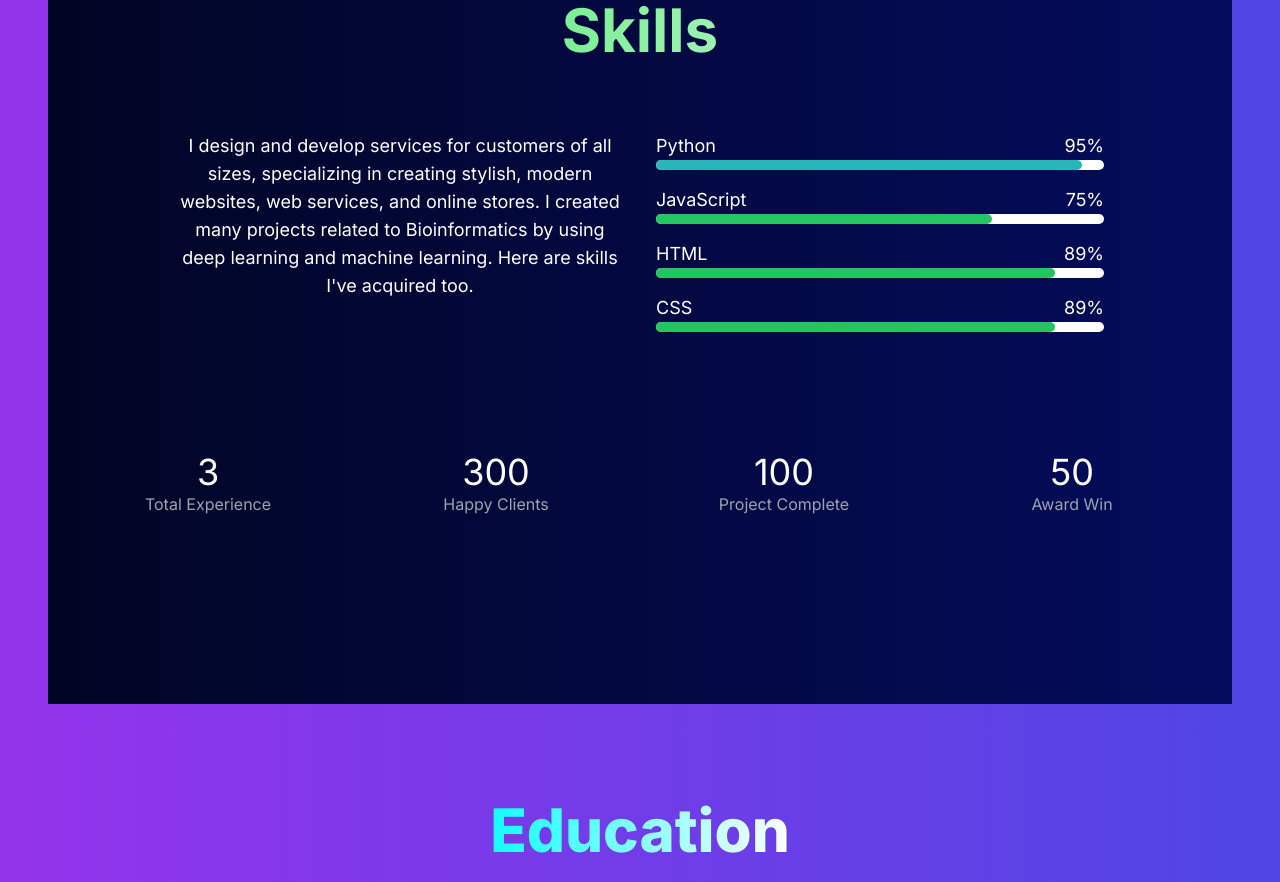
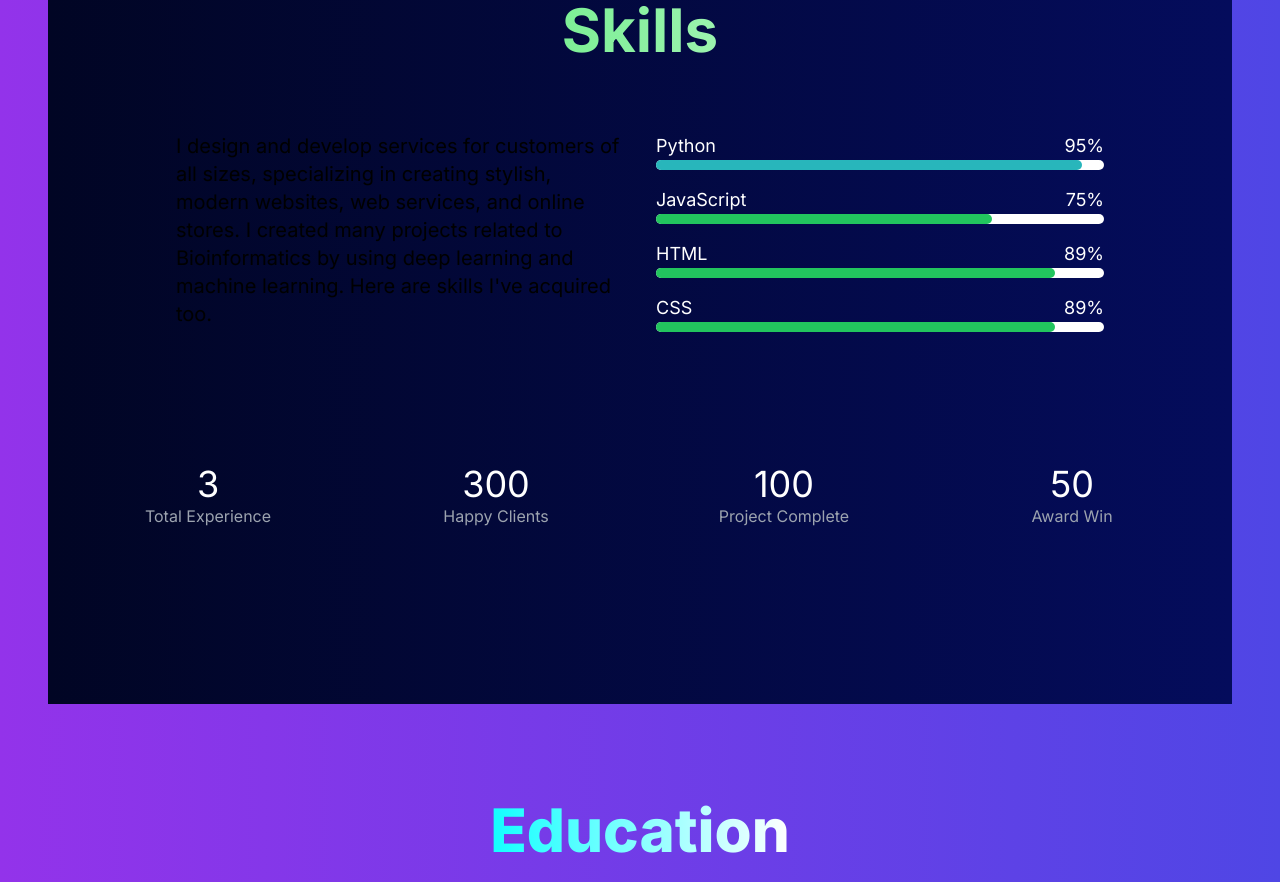
Before and after one commit to mubashir1837/next-portfolio, a Next.js app: page / in a window 1280 px wide. Shown: the part 1300-2182 px from the top of the page. Built offline with nearby package versions, Linux system fonts and the light colour scheme.

Commit message:
portfolio

```diff
--- a/app/components/Skills.jsx
+++ b/app/components/Skills.jsx
@@ -19,7 +19,7 @@ const Skills = () => {
             <div className="flex flex-wrap -mx-4">
               <div className="w-full lg:w-1/12"></div>
               <div className="w-full lg:w-5/12 px-4">
-                <p className="text-lg text-white text-center sm:text-red-800 lg:text-white">
+                <p className="text-lg sm:text-xl mb-8">
                   I design and develop services for customers of all sizes, specializing in creating stylish, modern websites, web services, and online stores. I created many projects related to Bioinformatics by using deep learning and machine learning. Here are skills I&apos;ve acquired too.
                 </p>
               </div>
```
